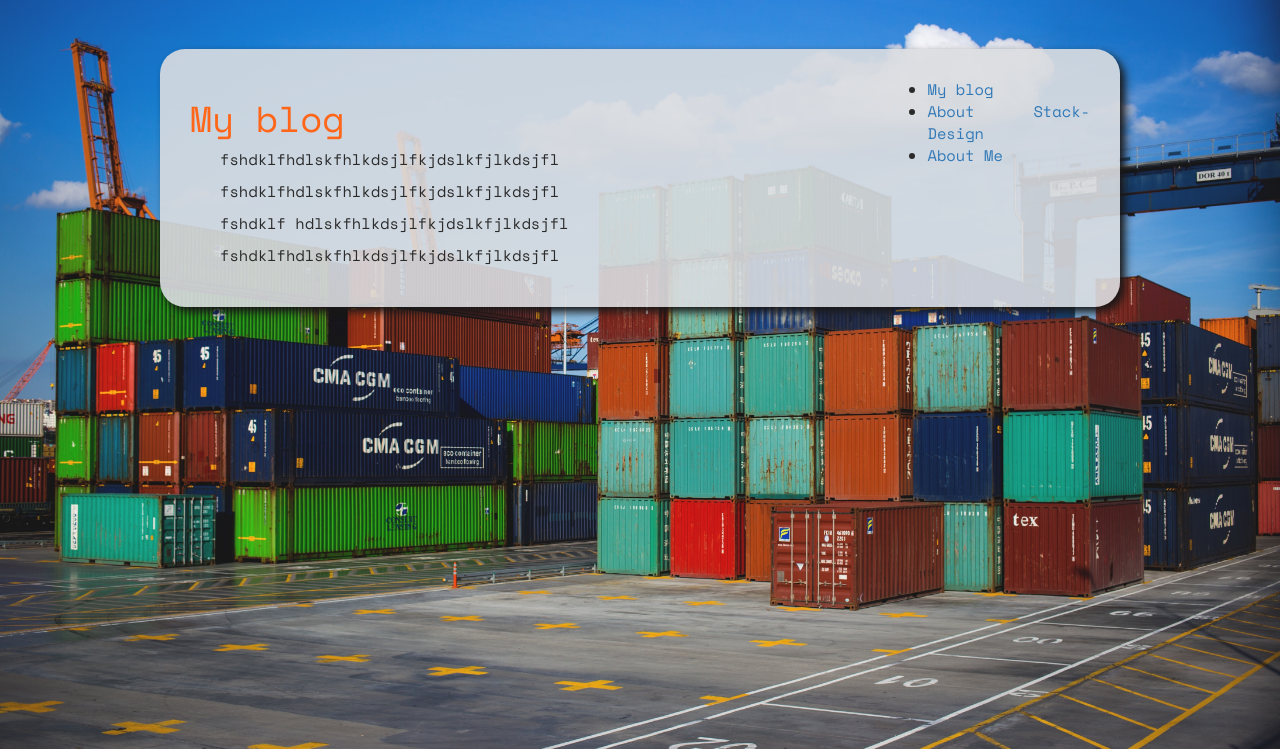
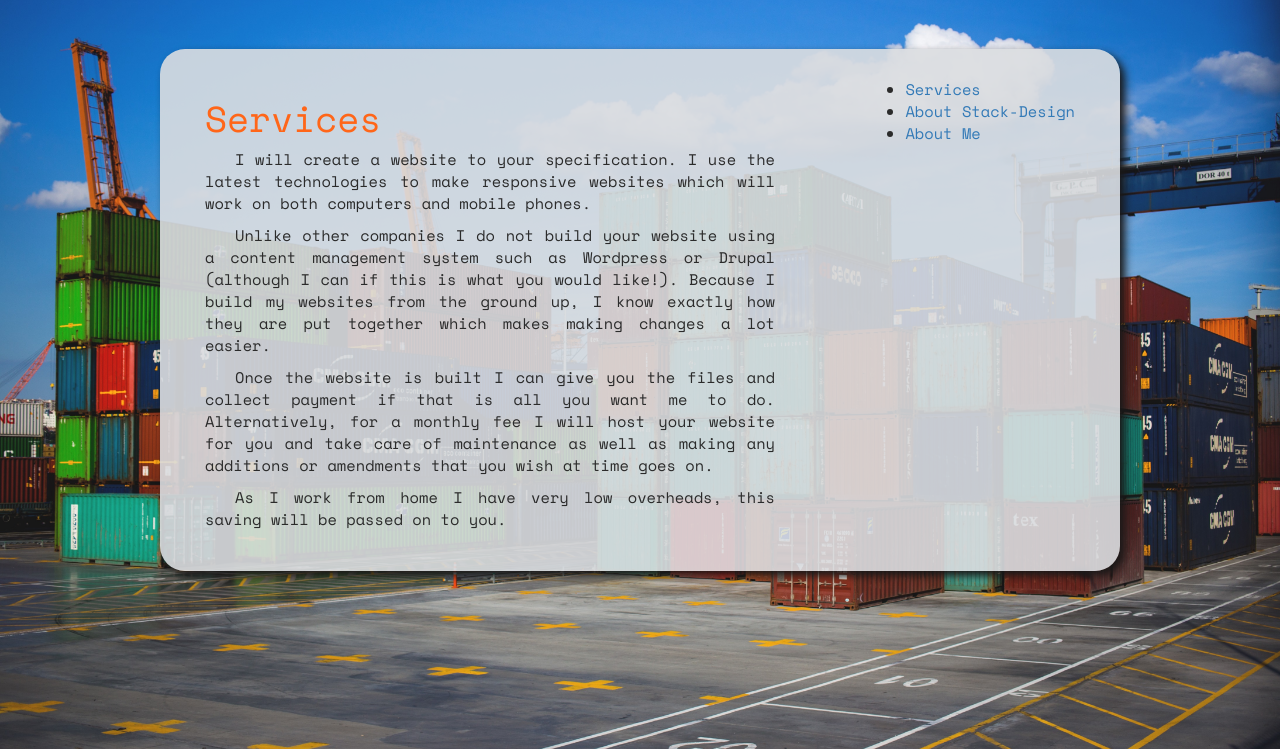
Before and after one commit to mthorning/stack-design, a PHP site: page /about.php in a window 1280 px wide. Shown: the part 51-800 px from the top of the page. Run offline with PHP 8.4, Linux system fonts and the light colour scheme.

Commit message:
about page side menu styling

```diff
--- a/about.php
+++ b/about.php
@@ -17,17 +17,16 @@
     <?php include 'components/header.php'; ?>
         <div class="containerWrapper">
             <div class="container standardContainer">
-                <div id="bio" class="row">
-                    <div id="content" class="col-lg-8">
-                    </div>
-                    <div id="menu" class="col-lg-3 col-lg-offset-1">
-                        <ul id="menuItems">
+                <div id="content" class="col-lg-8">
+                </div>
+                <div class="col-lg-4 menu">
+                    <ul id="menuItems" class="pull-right">
 
-                        </ul>
-                    </div>
+                    </ul>
                 </div>
             </div>
         </div>
+
 
         <script type="text/javascript" src="js/baseJQ.js"></script>
 
--- a/js/about.js
+++ b/js/about.js
@@ -3,7 +3,7 @@ $(function () {
     updateMenu();
 
     //on side menu click
-    $('#menu').on('click', '.xmlChange', function (e) {
+    $('#menuItems').on('click', '.xmlChange', function (e) {
         e.preventDefault();
         console.log(this + ' clicked');
         updateContent(this.id);
--- a/sass/modules/_variables.scss
+++ b/sass/modules/_variables.scss
@@ -2,5 +2,5 @@ $border-radius: 30px;
 $popUpWidth: 600px;
 $darkTextColor: #2b2b2b;
 $lightTextColor: #d1d1d1;
-$darkGrey: #1a1818;
+$darkGrey: #222222;
 $brightColor:  #ff6619;
--- a/xml/about.xml
+++ b/xml/about.xml
@@ -14,11 +14,11 @@
         <para>It is vitally important with something such as computer programming that I "keep my eye in" so that I do not lose the skills I have learnt. This is why I will keep up my work on this project, I want to keep my client's sites up and running and if this business takes off and I can work from home then all the better!</para>
     </section>
     <section>
-        <id>blog</id>
-        <title>My blog</title>
-        <para>fshdklfhdlskfhlkdsjlfkjdslkfjlkdsjfl</para>
-        <para>fshdklfhdlskfhlkdsjlfkjdslkfjlkdsjfl</para>
-        <para>fshdklf   hdlskfhlkdsjlfkjdslkfjlkdsjfl</para>
-        <para>fshdklfhdlskfhlkdsjlfkjdslkfjlkdsjfl</para>
+        <id>services</id>
+        <title>Services</title>
+        <para>I will create a website to your specification. I use the latest technologies to make responsive websites which will work on both computers and mobile phones.</para>
+        <para>Unlike other companies I do not build your website using a content management system such as Wordpress or Drupal (although I can if this is what you would like!). Because I build my websites from the ground up, I know exactly how they are put together which makes making changes a lot easier. </para>
+        <para>Once the website is built I can give you the files and collect payment if that is all you want me to do. Alternatively, for a monthly fee I will host your website for you and take care of maintenance as well as making any additions or amendments that you wish at time goes on.</para>
+        <para>As I work from home I have very low overheads, this saving will be passed on to you.</para>
     </section>
 </xml>
```
Also changed, not shown: sass/pages/_basicPageTemplate.scss (+28 -4 lines).
